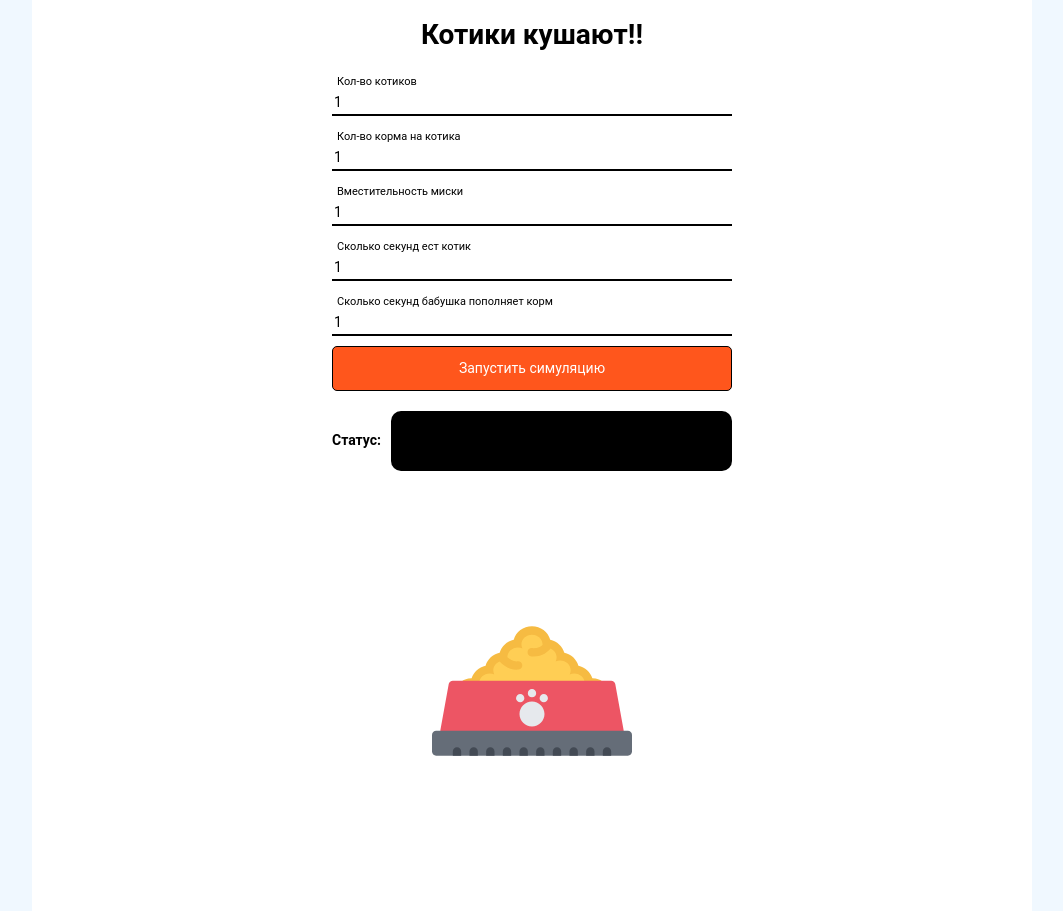
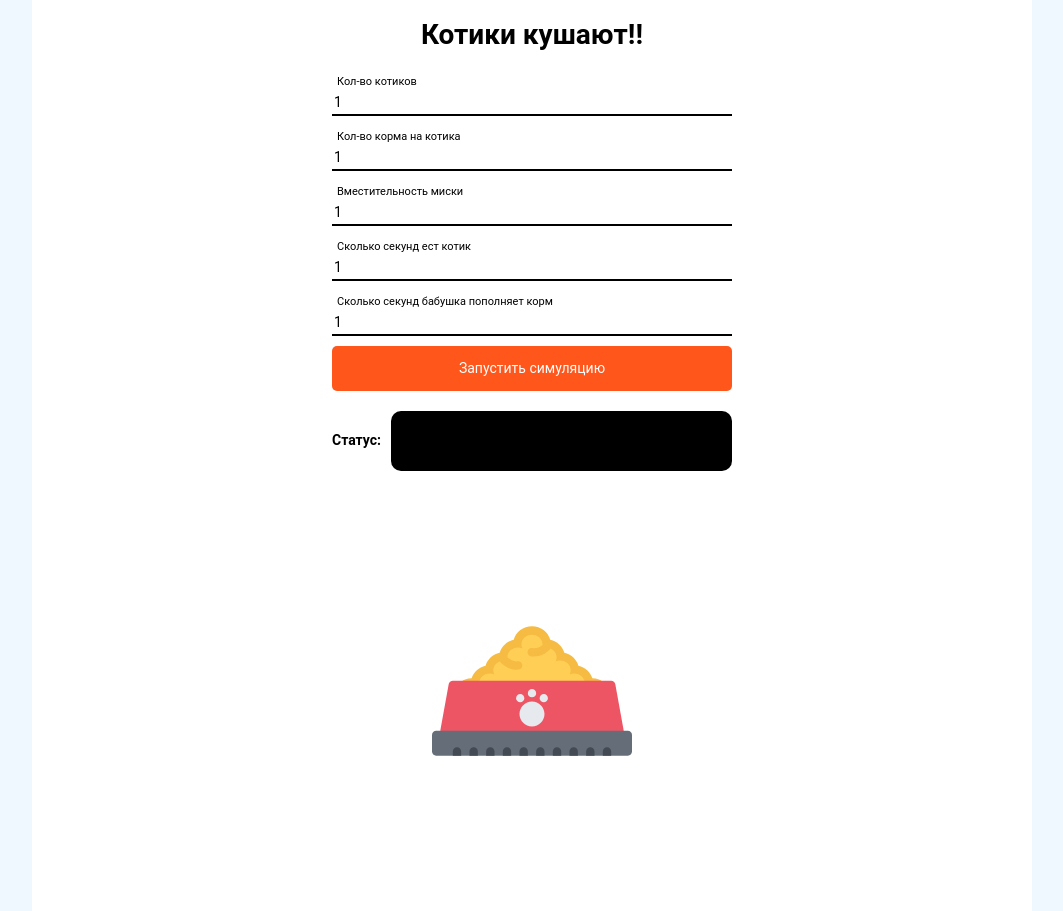
Before and after one commit to slava521/psb_tasks, a plain HTML site: page task3/index.html in a window 1280 px wide. Shown: the whole page, without its empty margins (108-1171 px from the left). Drawn offline with Linux system fonts and the light colour scheme.

Commit message:
убрал border кнопки

```diff
--- a/task3/style.css
+++ b/task3/style.css
@@ -61,7 +61,7 @@
 .form__submit {
     width: 100%;
     height: 45px;
-    border: 1px solid black;
+    border: 0;
     border-radius: 5px;
     cursor: pointer;
     background: #ff561c;
```
